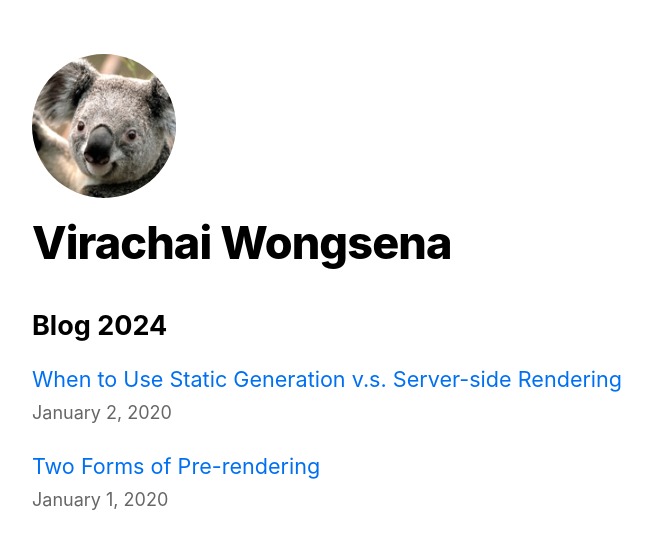
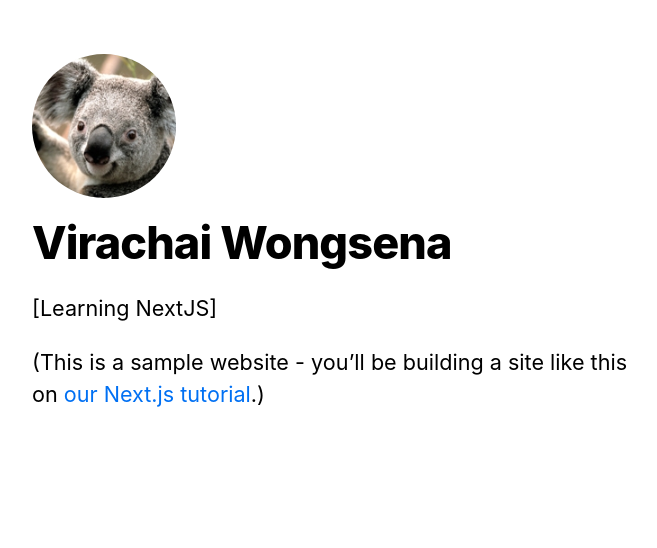
Before and after one commit to virachai/nextjs-blog, a Next.js app: page / in a window 1280 px wide. Shown: the top 548 px of the page, without its empty margins (302-959 px from the left). Built offline with nearby package versions, Linux system fonts and the light colour scheme.

Commit message:
Learning NextJS

```diff
--- a/package.json
+++ b/package.json
@@ -8,9 +8,9 @@
   "dependencies": {
     "date-fns": "^2.28.0",
     "gray-matter": "^4.0.3",
-    "next": "latest",
-    "react": "17.0.2",
-    "react-dom": "17.0.2",
+    "next": "^14.2.15",
+    "react": "^18.3.1",
+    "react-dom": "^18.3.1",
     "remark": "^14.0.2",
     "remark-html": "^15.0.1"
   },
--- a/pages/index.js
+++ b/pages/index.js
@@ -2,8 +2,8 @@ import Head from "next/head";
 import Layout, { siteTitle } from "../components/layout";
 import utilStyles from "../styles/utils.module.css";
 import { getSortedPostsData } from "../lib/posts";
-import Link from "next/link";
-import Date from "../components/date";
+// import Link from "next/link";
+// import Date from "../components/date";
 
 export async function getStaticProps() {
   const allPostsData = getSortedPostsData();
@@ -14,7 +14,7 @@ export async function getStaticProps() {
   };
 }
 
-/*export default function Home() {
+export default function Home() {
   return (
     <Layout home>
       <Head>
@@ -29,30 +29,30 @@ export async function getStaticProps() {
       </section>
     </Layout>
   );
-}*/
+}
 
-export default function Home({ allPostsData }) {
-  return (
-    <Layout home>
-      {/* Keep the existing code here */}
+// export default function Home({ allPostsData }) {
+//   return (
+//     <Layout home>
+//       {/* Keep the existing code here */}
 
-      {/* Add this <section> tag below the existing <section> tag */}
-      <section className={`${utilStyles.headingMd} ${utilStyles.padding1px}`}>
-        <h2 className={utilStyles.headingLg}>Blog 2024</h2>
-        <ul className={utilStyles.list}>
-          {allPostsData.map(({ id, date, title }) => (
-            <li className={utilStyles.listItem} key={id}>
-              <Link href={`/posts/${id}`}>
-                <a>{title}</a>
-              </Link>
-              <br />
-              <small className={utilStyles.lightText}>
-                <Date dateString={date} />
-              </small>
-            </li>
-          ))}
-        </ul>
-      </section>
-    </Layout>
-  );
-}
+//       {/* Add this <section> tag below the existing <section> tag */}
+//       <section className={`${utilStyles.headingMd} ${utilStyles.padding1px}`}>
+//         <h2 className={utilStyles.headingLg}>Blog 2024</h2>
+//         <ul className={utilStyles.list}>
+//           {allPostsData.map(({ id, date, title }) => (
+//             <li className={utilStyles.listItem} key={id}>
+//               <Link href={`/posts/${id}`}>
+//                 <a>{title}</a>
+//               </Link>
+//               <br />
+//               <small className={utilStyles.lightText}>
+//                 <Date dateString={date} />
+//               </small>
+//             </li>
+//           ))}
+//         </ul>
+//       </section>
+//     </Layout>
+//   );
+// }
```
Also changed, not shown: 1 other file (tests, documents, lock files or other folders).
